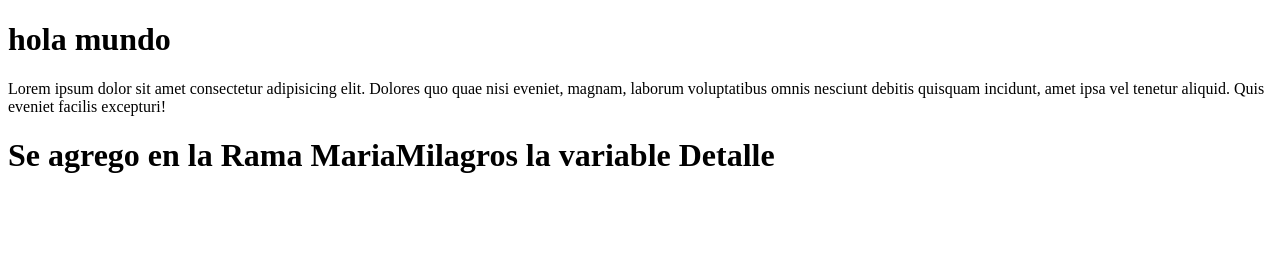
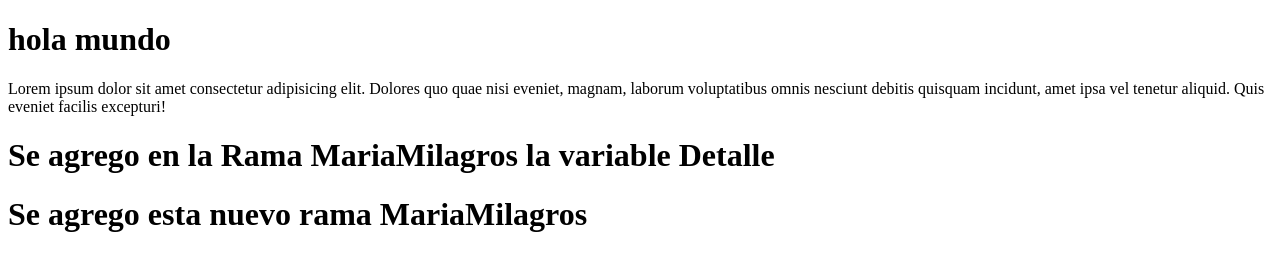
Before and after one commit to YamirMogollon1996/Htmlcss, a plain HTML site: page index.html in a window 1280 px wide. Drawn offline with Linux system fonts and the light colour scheme.

Commit message:
se agrego la nueva rama Maria

```diff
--- a/index.html
+++ b/index.html
@@ -11,6 +11,7 @@
         <p>Lorem ipsum dolor sit amet consectetur adipisicing elit. Dolores quo quae nisi eveniet, magnam, laborum voluptatibus omnis nesciunt debitis quisquam incidunt, amet ipsa vel tenetur aliquid. Quis eveniet facilis excepturi!</p>
 
           <h1>Se agrego en la Rama MariaMilagros la variable Detalle</h1>
+          <h1>Se agrego esta nuevo rama MariaMilagros</h1>
 
 </body>
 </html>
```
